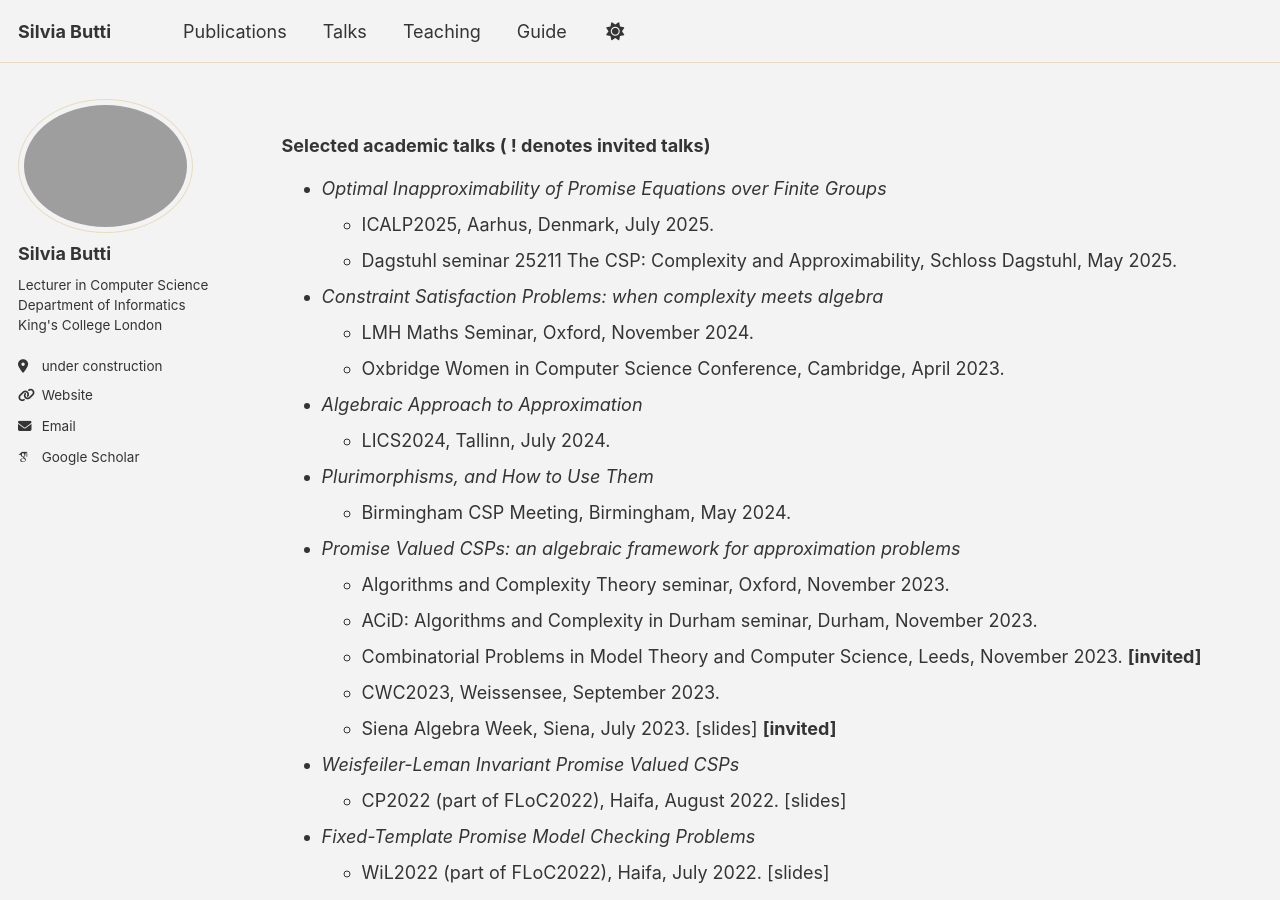
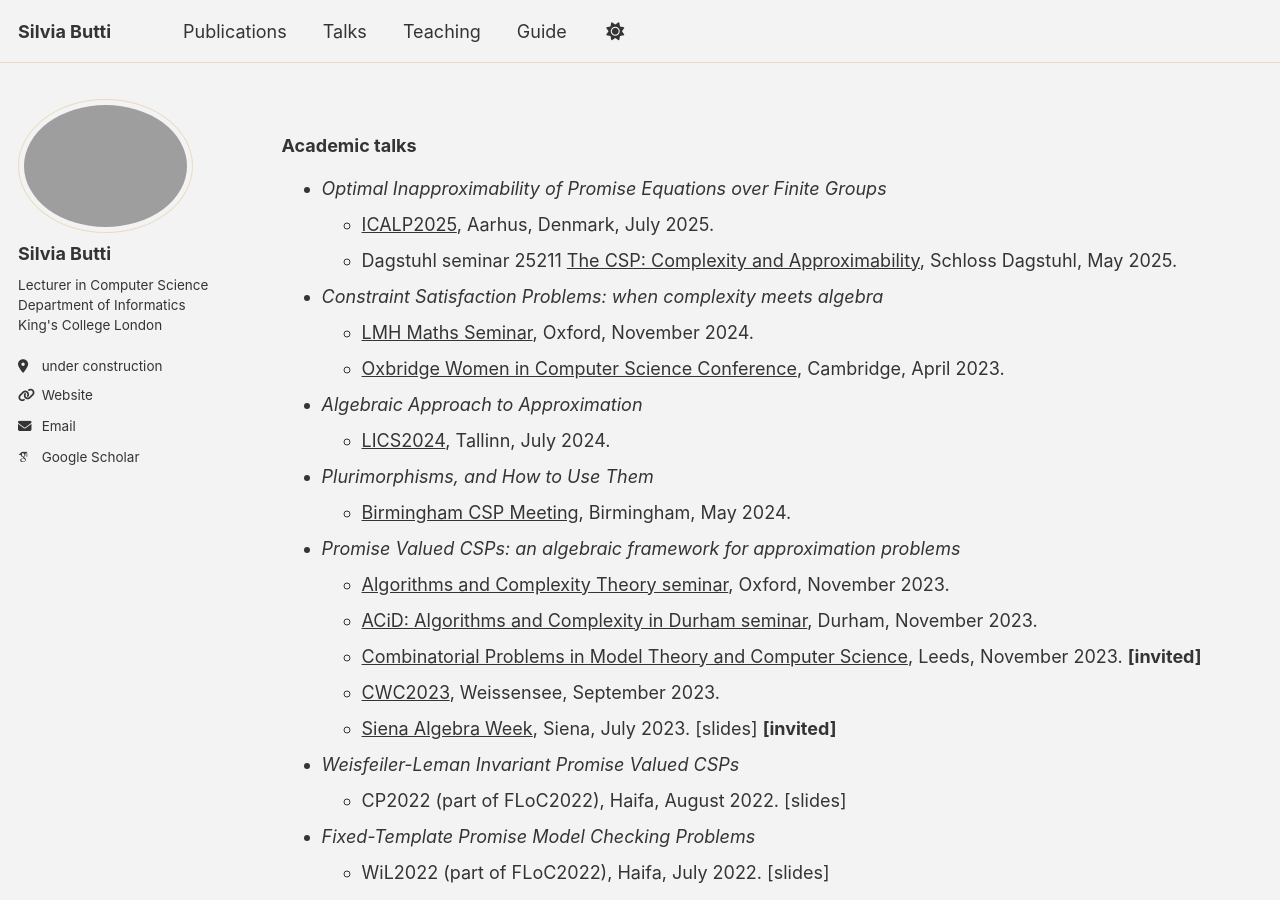
Before and after one commit to silviabutti/silviabutti.github.io, a Jekyll site: the page built from _pages/talks.md, in a window 1280 px wide and 900 px high. Built offline with Jekyll 4.4.1, drawn with Linux system fonts in a browser that asks for light colours; some web fonts are replaced; a script bundle is joined from its source files by our own code; library files that are not in the unit come from our copies.

Commit message:
Update talks.md

```diff
--- a/_pages/talks.md
+++ b/_pages/talks.md
@@ -5,24 +5,24 @@ permalink: /talks/
 author_profile: true
 ---
 
-### Selected academic talks (  **!**  denotes invited talks)
+### Academic talks
 
 - *Optimal Inapproximability of Promise Equations over Finite Groups*
-  - ICALP2025, Aarhus, Denmark, July 2025.
-  - Dagstuhl seminar 25211 The CSP: Complexity and Approximability, Schloss Dagstuhl, May 2025.
+  - [ICALP2025](https://conferences.au.dk/icalp2025), Aarhus, Denmark, July 2025.
+  - Dagstuhl seminar 25211 [The CSP: Complexity and Approximability](https://www.dagstuhl.de/en/seminars/seminar-calendar/seminar-details/25211), Schloss Dagstuhl, May 2025.
 - *Constraint Satisfaction Problems: when complexity meets algebra*
-  - LMH Maths Seminar, Oxford, November 2024.
-  - Oxbridge Women in Computer Science Conference, Cambridge, April 2023.
+  - [LMH Maths Seminar](https://www.lmh.ox.ac.uk/prospective-students/undergraduate/courses/mathematics), Oxford, November 2024.
+  - [Oxbridge Women in Computer Science Conference](https://www.oxbridge2023.com/), Cambridge, April 2023.
 - *Algebraic Approach to Approximation*
-  - LICS2024, Tallinn, July 2024.
+  - [LICS2024](https://lics.siglog.org/lics24/), Tallinn, July 2024.
 - *Plurimorphisms, and How to Use Them*
-  - Birmingham CSP Meeting, Birmingham, May 2024.
+  - [Birmingham CSP Meeting](https://jakub-oprsal.info/bcm2024/), Birmingham, May 2024.
 - *Promise Valued CSPs: an algebraic framework for approximation problems*
-  - Algorithms and Complexity Theory seminar, Oxford, November 2023.
-  - ACiD: Algorithms and Complexity in Durham seminar, Durham, November 2023.
-  - Combinatorial Problems in Model Theory and Computer Science, Leeds, November 2023. **[invited]**
-  - CWC2023, Weissensee, September 2023.
-  - Siena Algebra Week, Siena, July 2023. [slides]  **[invited]**
+  - [Algorithms and Complexity Theory seminar](https://www.cs.ox.ac.uk/seminars/2603.html), Oxford, November 2023.
+  - [ACiD: Algorithms and Complexity in Durham seminar](https://algorithmscomplexity.webspace.durham.ac.uk/seminars/), Durham, November 2023.
+  - [Combinatorial Problems in Model Theory and Computer Science](https://sites.google.com/view/combprob2023/home?authuser=0), Leeds, November 2023. **[invited]**
+  - [CWC2023](https://cspworldcongress.org/), Weissensee, September 2023.
+  - [Siena Algebra Week](https://algebraweeksiena.wordpress.com/), Siena, July 2023. [slides]  **[invited]**
 - *Weisfeiler-Leman Invariant Promise Valued CSPs*
   - CP2022 (part of FLoC2022), Haifa, August 2022. [slides]
 - *Fixed-Template Promise Model Checking Problems*
```
